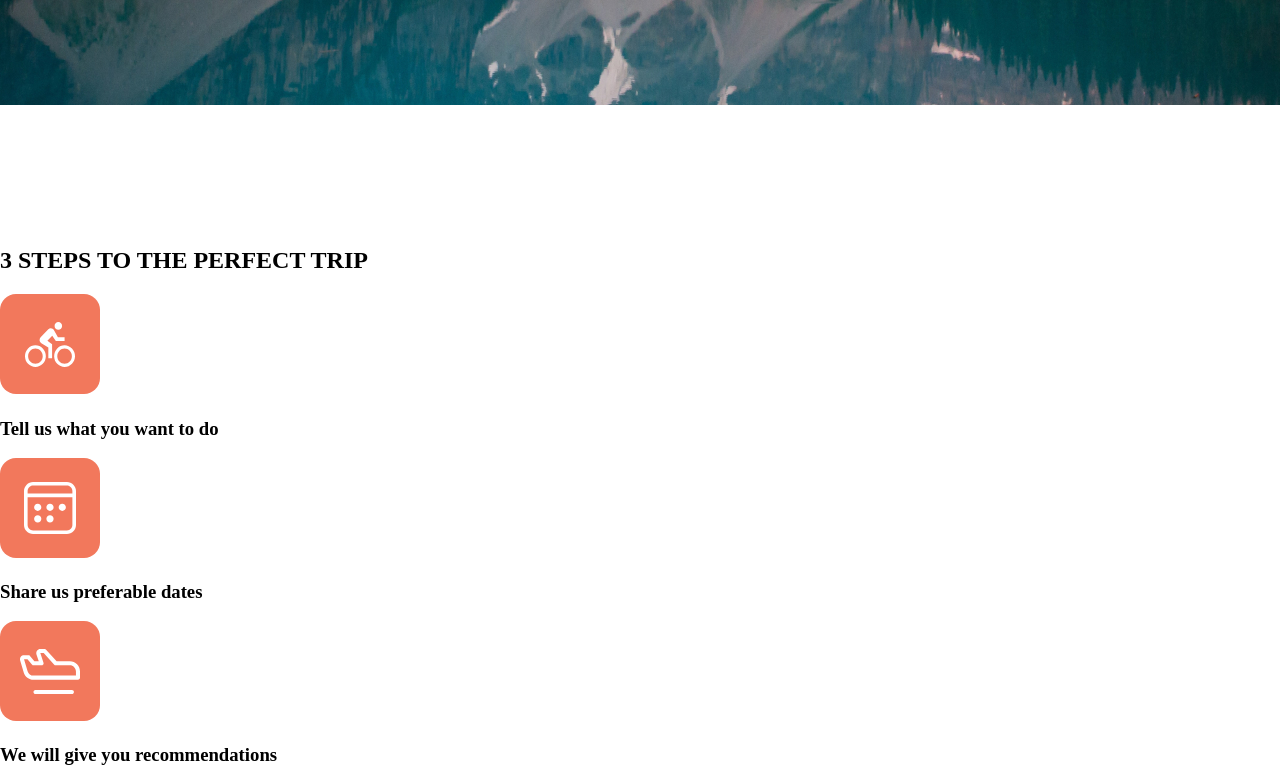
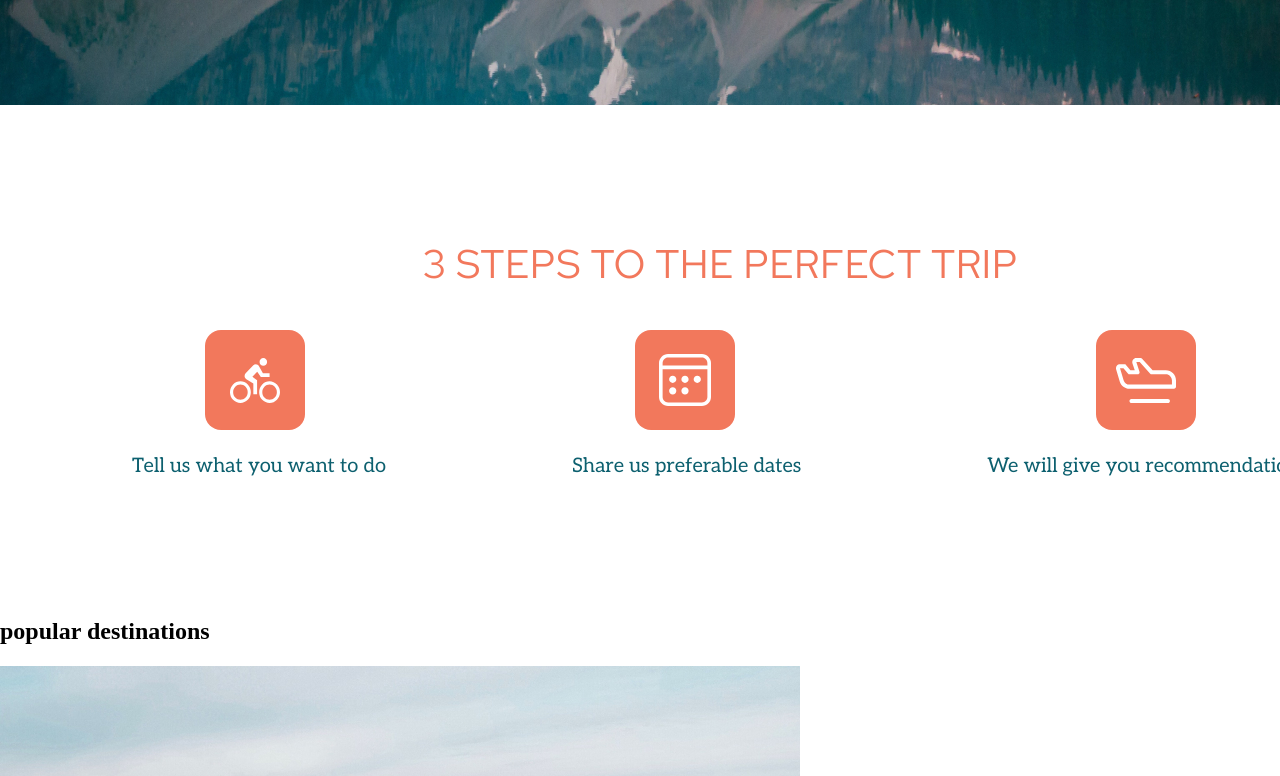
Before and after one commit to AntonMartinov/rsschool-cv, a plain HTML site: page travel/index.html in a window 1280 px wide. Shown: the part 660-1436 px from the top of the page. Drawn offline with Linux system fonts and the light colour scheme; a web font is replaced by a local one.

Commit message:
feat: add section steps

```diff
--- a/travel/sass/_preview.sass
+++ b/travel/sass/_preview.sass
@@ -5,7 +5,7 @@
   background-repeat: no-repeat
 .preview
   width: 1440px
-  height: 765px
+  height: 675px
   margin: 0 auto
   padding-left: 120px
   &-text
--- /dev/null
+++ b/travel/sass/_steps.sass
@@ -0,0 +1,49 @@
+.steps
+  width: 1440px
+  margin: 0 auto
+  padding: 100px 132px
+  &-text
+    margin: auto
+    font-family: 'Red Hat Text',sans-serif
+    font-weight: 500
+    font-style: normal
+    font-size: 40px
+    color: #F2785C
+    line-height: 53px
+    text-align: center
+  &-sections
+    display: flex
+    justify-content: space-between
+    align-items: center
+    margin-top: 40px
+    &__sports
+      &-img
+        margin-left: 73px
+      &-subscriptions
+        font-family: 'Aleo',sans-serif
+        font-style: normal
+        font-size: 20px
+        line-height: 24px
+        color: #0D606F
+        font-weight: 400
+    &__calendar
+      &-img
+        margin-left: 63px
+      &-subscriptions
+        font-family: 'Aleo',sans-serif
+        font-style: normal
+        font-size: 20px
+        line-height: 24px
+        color: #0D606F
+        font-weight: 400
+    &__recommendations
+      &-img
+        margin-left: 109px
+      &-subscriptions
+        font-family: 'Aleo',sans-serif
+        font-style: normal
+        font-size: 20px
+        line-height: 24px
+        color: #0D606F
+        font-weight: 400
+        text-align: center
--- a/travel/sass/style.sass
+++ b/travel/sass/style.sass
@@ -6,3 +6,5 @@
 @import '_header.sass'
 // Подключение стилей для блока preview
 @import '_preview.sass'
+// Подключение стилей для блока steps
+@import '_steps.sass'
```
Also changed, not shown: travel/css/style.css.
